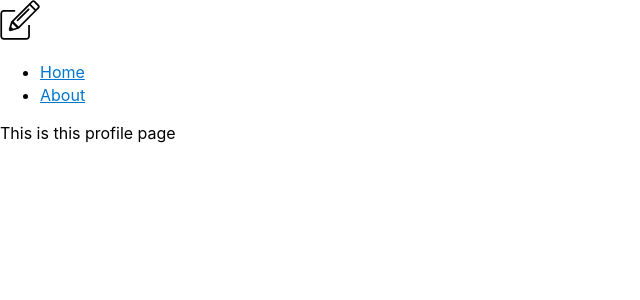
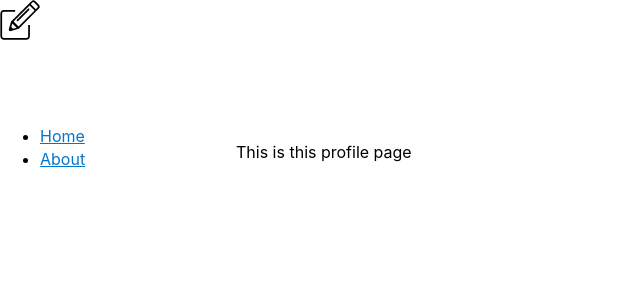
Before and after one commit to junbae2/junbae2.github.io, a React app: page /about in a window 1280 px wide. Shown: the top 300 px of the page, without its empty margins (0-640 px from the left). Built offline with nearby package versions, Linux system fonts and the light colour scheme.

Commit message:
Apply styled component to layout

```diff
--- a/src/components/Layout.js
+++ b/src/components/Layout.js
@@ -1,15 +1,43 @@
 import React from 'react'
+import styled from 'styled-components'
+
 import Navigation from './Navigation'
 import Header from './Header'
+
+const Wrapper = styled.div`
+  @media (min-width: 700px) {
+    display: flex;
+    top: 64px;
+    position: relative;
+    height: calc(100% - 64px);
+    width: 100%;
+    flex: auto;
+    flex-direction: column;
+  }
+`
+
+const Main = styled.main`
+  position: fixed;
+  height: calc(100% - 185px);
+  width: 100%;
+  padding: 1em;
+  overflow-y: scroll;
+  @media (min-width: 700px) {
+    flex: 1;
+    margin-left: 220px;
+    height: calc(100% - 64px);
+    width: calc(100% - 220px);
+  }
+`
 
 const Layout = ({ children }) => {
   return (
     <React.Fragment>
       <Header/>
-      <div>
+      <Wrapper>
         <Navigation/>
-        <main>{children}</main>
-      </div>
+        <Main>{children}</Main>
+      </Wrapper>
     </React.Fragment>
   )
 }
```
